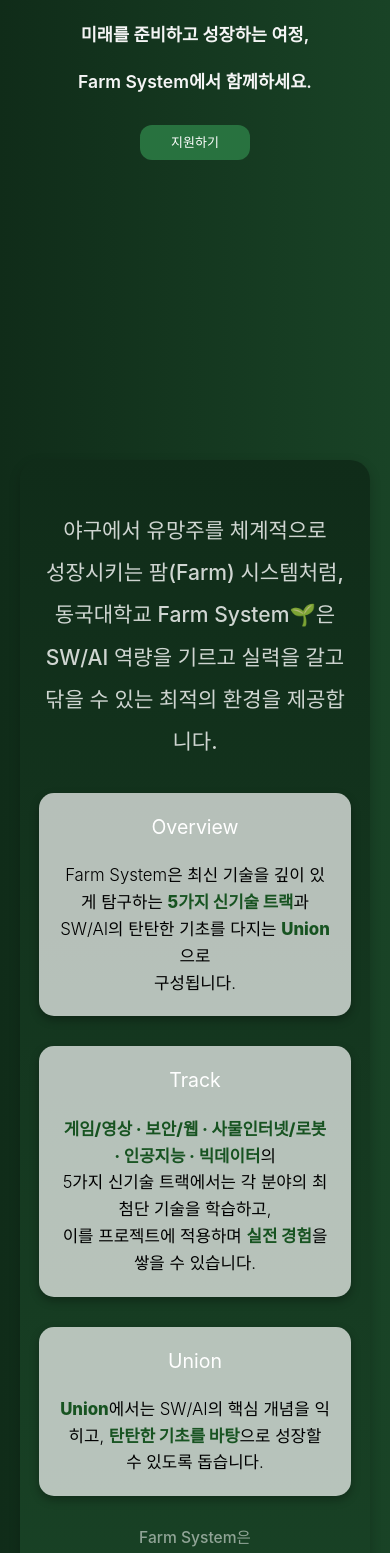
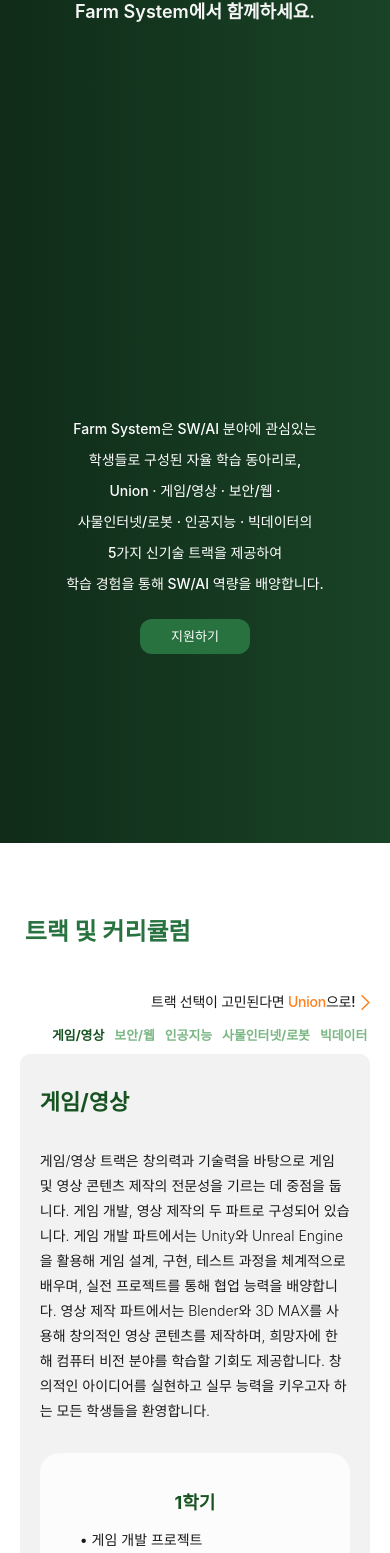
Before and after one commit to karpitony/monorepo-test, a React (Vite) app: page / in a window 390 px wide. Shown: the part 423-1976 px from the top of the page. Built offline with nearby package versions, Linux system fonts and the light colour scheme; a web font is replaced by a local one.

Commit message:
fix: 인트로 섹션 이전 상태로 되돌리기

```diff
--- a/src/pages/Main/Intro/Intro.styled.tsx
+++ b/src/pages/Main/Intro/Intro.styled.tsx
@@ -5,12 +5,11 @@ export const AppContainer = styled.div`
     flex-direction: column;
     align-items: center;
     justify-content: space-between;
+    height: 150vh;
     background: linear-gradient(90deg, #102C19, #194326);
     color: white;
     text-align: center;
     padding: 0 20px;
-  width: 100%;
-  min-height: 100vh; /* 높이를 자동으로 조정 */
 `;
 
 export const TopSection = styled.div`
@@ -19,7 +18,7 @@ export const TopSection = styled.div`
     align-items: center;
     justify-content: center;
     flex: 1;
-  height: 100%;
+    margin-top: -10vh;
 `;
 
 export const BottomSection = styled.div`
@@ -27,71 +26,10 @@ export const BottomSection = styled.div`
     flex-direction: column;
     align-items: center;
     justify-content: center;
-  background: linear-gradient(180deg, #102C19 0%, #194326 100%);
+    height: 450px;
+    margin-bottom: 10vh;
     border-radius: 20px;
-  padding: 50px 20px;
-  box-shadow: 0 4px 12px rgba(0, 0, 0, 0.2);
-  width: 100%;
-  margin-bottom: 10vw;
-  margin-top: 10vw;
-`;
-
-export const SectionTitle = styled.h2`
-  font-size: 2.5vh;
-  font-weight: 500;
-  color: rgba(255, 255, 255, 0.8);
-  text-align: center;
-  margin-bottom: 30px;
-  line-height: 2;
-`;
-
-export const ContentWrapper = styled.div`
-  display: flex;
-  flex-wrap: wrap;
-  justify-content: center;
-  gap: 30px;
-`;
-
-export const DescriptionText = styled.p`
-  font-size: 4.3vw;
-  font-weight: 300;
-  color: rgb(0, 0, 0);
-  text-align: center;
-  margin-top: 20px;
-  max-width: 700px;
-  line-height: 1.6;
-`;
-
-export const greenHighlight = styled.span`
-  color: #175321;
-  font-weight: 800;
-`;
-
-export const InfoCard = styled.div`
-  background: rgba(255, 255, 255, 0.69);
-  border-radius: 15px;
-  padding: 20px;
-  width: 80vw;
-  color: white;
-  font-size: 18px;
-  text-align: center;
-  box-shadow: 0 4px 10px rgba(0, 0, 0, 0.3);
-`;
-
-export const Highlight = styled.p`
-  font-size: 5vw;
-  color: rgb(255, 255, 255);
-  margin-bottom: 10px;
-`;
-
-export const FarmSystemDescription = styled.p`
-  font-size: 4vw;
-  font-weight: 500;
-  color:rgba(255, 255, 255, 0.52);
-  text-align: center;
-  margin-top: 30px;
-  max-width: 600px;
-  line-height: 1.6;
+    padding: 25px;
 `;
 
 export const BottomSectionTitle = styled.h2`
@@ -114,7 +52,7 @@ export const BottomSectionDescription = styled.p`
 
 export const IntroPhrase = styled.p`
     color: rgb(245, 245, 245);
-  font-size: 4.5vw;
+    font-size: 18px;
     font-weight: 600;
     text-align: center;
     padding-top: 10px;
@@ -136,13 +74,15 @@ export const AppApplyButton = styled.div`
 `;
 
 export const Container = styled.div<{ $isMobile: boolean; $isTablet: boolean }>`
-  width: 100%;
     display: flex;
     flex-direction: column;
     align-items: flex-start;
     justify-content: center;
-  height: ${({ $isMobile, $isTablet }) => ($isMobile ? "80vh" : $isTablet ? "100vh" : "100vh")};
-  background: linear-gradient(90deg, #102C19, #194326);
+    height: ${({ $isMobile, $isTablet }) => ($isMobile ? "80vh" : $isTablet ? "100vh" : "110vh")};
+    background: ${({ $isMobile }) => (
+        $isMobile ? "linear-gradient(90deg, #28723F, #75e298)"
+        : "linear-gradient(90deg, #28723F, #A2E9B8)"
+    )};
     padding: ${({ $isMobile }) => ($isMobile ? "0px" : "50px")};
     color: white;
 `;
@@ -150,9 +90,10 @@ export const Container = styled.div<{ $isMobile: boolean; $isTablet: boolean }>`
 export const Logo = styled.div<{ $isMobile: boolean; $isTablet: boolean }>`
     display: flex;
     align-items: center;
-  font-size: ${({ $isMobile, $isTablet }) => ($isMobile ? "50px" : $isTablet ? "60px" : "75px")};
+    font-size: ${({ $isMobile, $isTablet }) => ($isMobile ? "40px" : $isTablet ? "50px" : "64px")};
     font-weight: 800;
-  margin-left: ${({ $isMobile, $isTablet }) => ($isMobile || $isTablet ? "20px" : "0")};
+    margin-bottom: 20px;
+    margin-left: 50px;
     img {
         width: ${({ $isMobile, $isTablet }) => ($isMobile ? "100px" : $isTablet ? "140px" : "180px")};
         height: auto;
@@ -182,7 +123,7 @@ export const TopBox = styled.div<{ $isMobile: boolean }>`
     top: ${({ $isMobile }) => ($isMobile ? "10px" : "50px")};
     display: flex;
     flex-direction: column;
-`;
+`
 
 export const TrackList = styled.p<{ $isMobile: boolean; $isTablet: boolean}>`
     a {
@@ -193,6 +134,7 @@ export const TrackList = styled.p<{ $isMobile: boolean; $isTablet: boolean}>`
     margin-top: 20px;
     margin-bottom: 20px;
     margin-left: 50px;
+
 `;
 
 export const WebviewBox = styled.div<{ $isMobile: boolean }>`
@@ -200,9 +142,14 @@ export const WebviewBox = styled.div<{ $isMobile: boolean }>`
     flex-direction: column;
     align-items: flex-start;
     justify-content: center;
+
     width: 100%;
+
+    /* min-height: 400px; */
     height: ${({ $isMobile }) => ($isMobile ? "350px":"400px")};
+
     background-color: rgba(229, 229, 229, 0.3);
+
     border-radius: 20px;
     padding: 25px;
     box-shadow: 0px 4px 12px rgba(0, 0, 0, 0.1);
@@ -221,21 +168,24 @@ export const ApplyBox = styled.div`
     bottom: 10px;
 `;
 
+
 export const Apply = styled.div`
     display: colunm;
     align-items: center;
     justify-content: space-between;
     margin-left: 50px;
+    /* background-color: orange; */
+
 `;
 
 export const ApplyButton = styled.button<{ $isMobile: boolean; $isTablet: boolean }>`
-  background-color:rgb(74, 151, 76);
+    background-color: #4CAF50;
     color: white;
     border: none;
-  padding: ${({ $isMobile, $isTablet }) => ($isMobile ? "8px 40px" : $isTablet ? "10px 55px" : "12px 70px")};
+    padding: ${({ $isMobile, $isTablet }) => ($isMobile ? "10px 50px" : $isTablet ? "12px 65px" : "15px 80px")};
     border-radius: 10px;
-  font-size: ${({ $isMobile, $isTablet }) => ($isMobile ? "16px" : $isTablet ? "20px" : "22px")};
-  margin-top: 100px;
+    font-size: ${({ $isMobile, $isTablet }) => ($isMobile ? "18px" : $isTablet ? "22px" : "24px")};
+    margin-top: 20px;
     box-shadow: 0px 4px 10px rgba(0, 0, 0, 0.2);
 
     &:hover {
@@ -243,11 +193,12 @@ export const ApplyButton = styled.button<{ $isMobile: boolean; $isTablet: boolea
     }
 `;
 
-export const ApplyDescription = styled.div<{ $isMobile: boolean; $isTablet: boolean }>`
-  font-size: ${({ $isMobile, $isTablet }) => ($isMobile ? "13px" : $isTablet ? "17px" : "20px")};
+export const ApplyDescription = styled.div<{ $isMobile: boolean }>`
+    font-size: ${({ $isMobile }) => ($isMobile ? "12px" : "16px")};
     margin-top: 15px;
     color: #E8F5E9;
-  text-align: left;
+    text-align: center;
+
 `;
 
 export const Bud = styled.div<{ $isMobile: boolean; $isTablet: boolean }>`
--- a/src/pages/Main/Intro/Intro.tsx
+++ b/src/pages/Main/Intro/Intro.tsx
@@ -21,7 +21,6 @@ const Intro = () => {
 
   if (isApp) {
     return (
-      <>
       <S.AppContainer id="about">
         <S.TopSection>
           <motion.img
@@ -45,82 +44,42 @@ const Intro = () => {
               {text}
             </S.IntroPhrase>
           ))}
+        </S.TopSection>
+
+        {/* 2/3 지점: Description - 화면에 들어올 때 애니메이션 적용 */}
+        <S.BottomSection>
+          {[
+            "Farm System은 SW/AI 분야에 관심있는",
+            "학생들로 구성된 자율 학습 동아리로,",
+            "Union · 게임/영상 · 보안/웹 ·",
+            "사물인터넷/로봇 · 인공지능 · 빅데이터의",
+            "5가지 신기술 트랙을 제공하여",
+            "학습 경험을 통해 SW/AI 역량을 배양합니다."
+          ].map((text, index) => (
+            <S.IntroDescription
+              as={motion.p}
+              key={index}
+              initial={{ color: "#333", clipPath: "inset(0 100% 0 0)" }}
+              whileInView={{ color: "#ffffff", clipPath: "inset(0 0 0 0)" }}
+              transition={{ duration: 1.2, delay: index * 0.5, ease: "easeOut" }}
+              viewport={{ once: true }}
+            >
+              {text}
+            </S.IntroDescription>
+          ))}
+
+          <motion.div
+            initial={{ opacity: 0, y: 30 }}
+            whileInView={{ opacity: 1, y: 0 }}
+            transition={{ duration: 0.8, delay: 3.5, ease: "easeOut" }}
+            viewport={{ once: true }}
+          >
             <S.AppApplyButton onClick={() => setPopupOpen(true)}>
               지원하기
             </S.AppApplyButton>
-          </S.TopSection>
-        </S.AppContainer>
-
-        <S.AppContainer>
-          <S.BottomSection>
-  <motion.div
-    initial={{ opacity: 0, y: 50 }}
-    whileInView={{ opacity: 1, y: 0 }}
-    transition={{ duration: 0.8 }}
-    viewport={{ once: true }}
-  >
-                <S.SectionTitle>
-                야구에서 유망주를 체계적으로<br /> 성장시키는 팜(Farm) 시스템처럼,<br />
-                동국대학교 Farm System🌱은<br />SW/AI 역량을 기르고 실력을 갈고 닦을 수 있는 최적의 환경을 제공합니다.
-                </S.SectionTitle>
-  </motion.div>
-
-  <S.ContentWrapper>
-    <motion.div
-      initial={{ opacity: 0, x: -50 }}
-      whileInView={{ opacity: 1, x: 0 }}
-      transition={{ duration: 0.8, delay: 0.3 }}
-      viewport={{ once: true }}
-    >
-      <S.InfoCard>
-        <S.Highlight>Overview</S.Highlight>
-        <S.DescriptionText>
-          Farm System은 최신 기술을 깊이 있게 탐구하는 <S.greenHighlight>5가지 신기술 트랙</S.greenHighlight>과
-          SW/AI의 탄탄한 기초를 다지는 <S.greenHighlight>Union</S.greenHighlight>으로<br/>구성됩니다.
-        </S.DescriptionText>
-      </S.InfoCard>
-    </motion.div>
-
-    <motion.div
-      initial={{ opacity: 0, x: 50 }}
-      whileInView={{ opacity: 1, x: 0 }}
-      transition={{ duration: 0.8, delay: 0.5 }}
-      viewport={{ once: true }}
-    >
-      <S.InfoCard>
-                  <S.Highlight> Track</S.Highlight>
-                  <S.DescriptionText><S.greenHighlight>게임/영상 · 보안/웹 · 사물인터넷/로봇 · 인공지능 · 빅데이터</S.greenHighlight>의<br/> 5가지 신기술 트랙에서는
-각 분야의 최첨단 기술을 학습하고,<br/> 이를 프로젝트에 적용하며 <S.greenHighlight>실전 경험</S.greenHighlight>을 쌓을 수 있습니다.</S.DescriptionText>
-      </S.InfoCard>
-    </motion.div>
-
-    <motion.div
-      initial={{ opacity: 0, x: -50 }}
-      whileInView={{ opacity: 1, x: 0 }}
-      transition={{ duration: 0.8, delay: 0.7 }}
-      viewport={{ once: true }}
-    >
-      <S.InfoCard>
-        <S.Highlight>Union</S.Highlight>
-                  <S.DescriptionText>
-                    <S.greenHighlight>Union</S.greenHighlight>에서는
-SW/AI의 핵심 개념을 익히고, <S.greenHighlight>탄탄한 기초를 바탕</S.greenHighlight>으로 성장할 수 있도록 돕습니다.        </S.DescriptionText>
-      </S.InfoCard>
-    </motion.div>
-  </S.ContentWrapper>
-
-  <motion.div
-    initial={{ opacity: 0, scale: 0.8 }}
-    whileInView={{ opacity: 1, scale: 1 }}
-    transition={{ duration: 0.6, delay: 1 }}
-    viewport={{ once: true }}
-  >
-    <S.FarmSystemDescription>
-      Farm System은 <br/>동국대학교 SW 교육원과 함께하며, <br/>
-      미래의 SW/AI 리더를 양성하는 배경이자  <br/>발판이 됩니다.
-    </S.FarmSystemDescription>
           </motion.div>
         </S.BottomSection>
+
 
         <Popup
           isOpen={isPopupOpen}
@@ -129,48 +88,40 @@ SW/AI의 핵심 개념을 익히고, <S.greenHighlight>탄탄한 기초를 바
           content={"공개 모집 예정: 2025년 2월"}
         />
       </S.AppContainer>
-      </>
     );
   }
 
+
   return (
     <S.Container id="about" $isMobile={isMobile} $isTablet={isTablet}>
-      <motion.div
-        initial={{ opacity: 0, y: -50 }}
-        animate={{ opacity: 1, y: 0 }}
-        transition={{ duration: 1 }}
-      >
+      <S.Bud $isMobile={isMobile} $isTablet={isTablet}>🌱</S.Bud>
+      <S.Description $isMobile={isMobile} $isTablet={isTablet}>
+        미래를 준비하고 성장하는 여정, <br />
+        Farm System에서 함께하세요.
+      </S.Description>
       <S.Logo $isMobile={isMobile} $isTablet={isTablet}>
-          <img src={logo} alt="Farm System Logo" />
+        <img src = {logo} alt = "" />
         Farm System
       </S.Logo>
-      </motion.div>
-      <motion.div
-        initial={{ opacity: 0, y: 50 }}
-        animate={{ opacity: 1, y: 0 }}
-        transition={{ duration: 1, delay: 0.5 }}
-      >
-        <S.Description $isMobile={isMobile} $isTablet={isTablet}>
-          미래를 준비하고 성장하는 여정,
-          Farm System에서 함께하세요.
-        </S.Description>
-        <S.Apply>
-        <S.ApplyButton $isMobile={isMobile} $isTablet={isTablet} onClick={() => setPopupOpen(true)}> 지원하기 </S.ApplyButton>
-        <S.ApplyDescription $isMobile={isMobile} $isTablet={isTablet}>2025년 2월 공개 모집 예정</S.ApplyDescription>
-      </S.Apply>
-      </motion.div>
-      {/* <S.TrackList $isMobile={isMobile} $isTablet={isTablet}>
+
+      <S.TrackList $isMobile={isMobile} $isTablet={isTablet}>
       SW/AI 분야에 관심있는 학생들로 구성된 <a>자율 학습 동아리</a>로, <br/>
       <a>Union · 게임/영상 · 보안/웹 · 사물인터넷/로봇 · 인공지능 · 빅데이터</a>의 <br/>
       5가지 신기술 트랙을 제공하여 학습 경험을 통해 SW/AI 역량을 배양합니다.
-      </S.TrackList> */}
+      </S.TrackList>
+      <S.Apply>
+        <S.ApplyButton $isMobile={isMobile} $isTablet={isTablet} onClick={() => setPopupOpen(true)}> 지원하기 </S.ApplyButton>
+        <S.ApplyDescription $isMobile={isMobile}>2025년 2월 공개 모집 예정</S.ApplyDescription>
+      </S.Apply>
 
+
+      {/* 팝업 수빈님 것과 통일 */}
       {isPopupOpen && (
         <Popup
           isOpen={isPopupOpen}
           onClose={() => setPopupOpen(false)}
-          title={"지금은 모집 기간이 아니에요."}
-          content={"공개 모집 예정: 2025년 2월 넷째 주"}
+          title={"지금은 모집 기간이 아닙니다."}
+          content={"공개 모집 예정: 2025년 2월"}
         />
       )}
     </S.Container>
```
Lines whose indentation alone changed are shown as unchanged.
